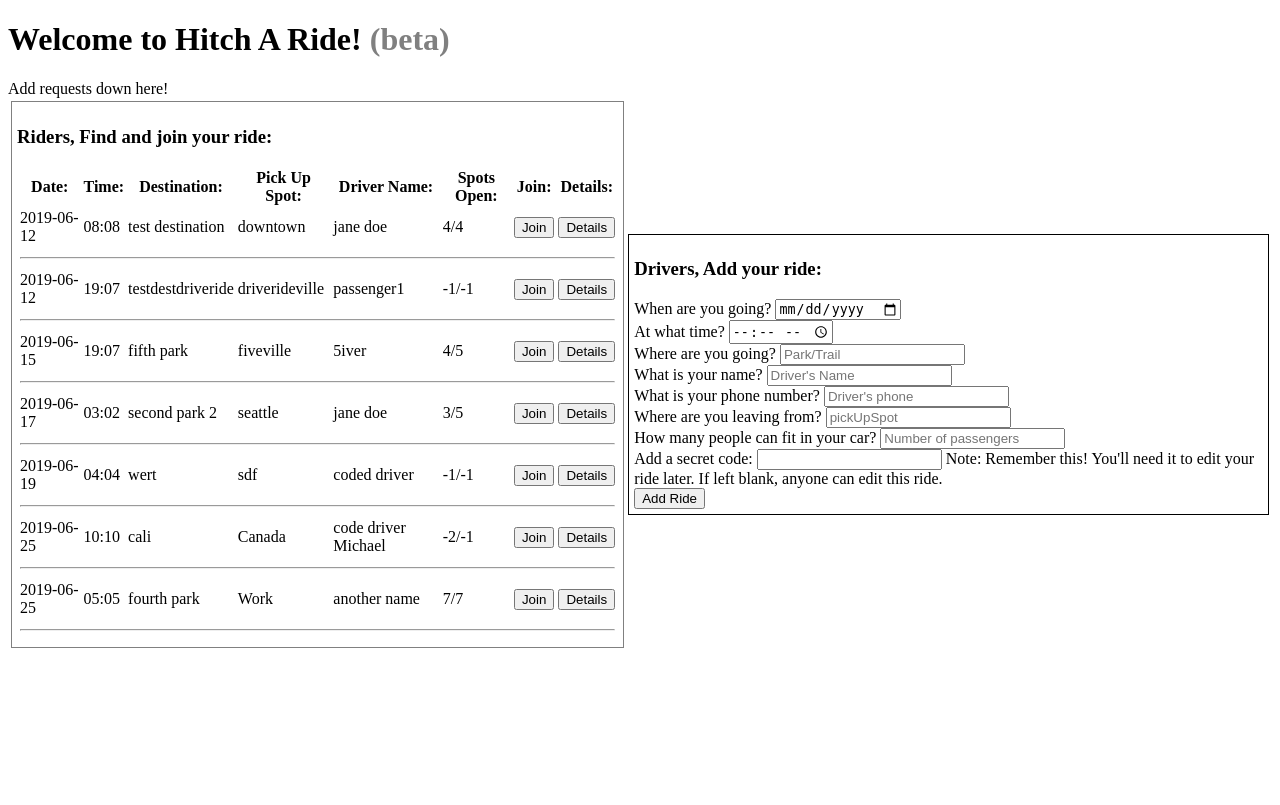
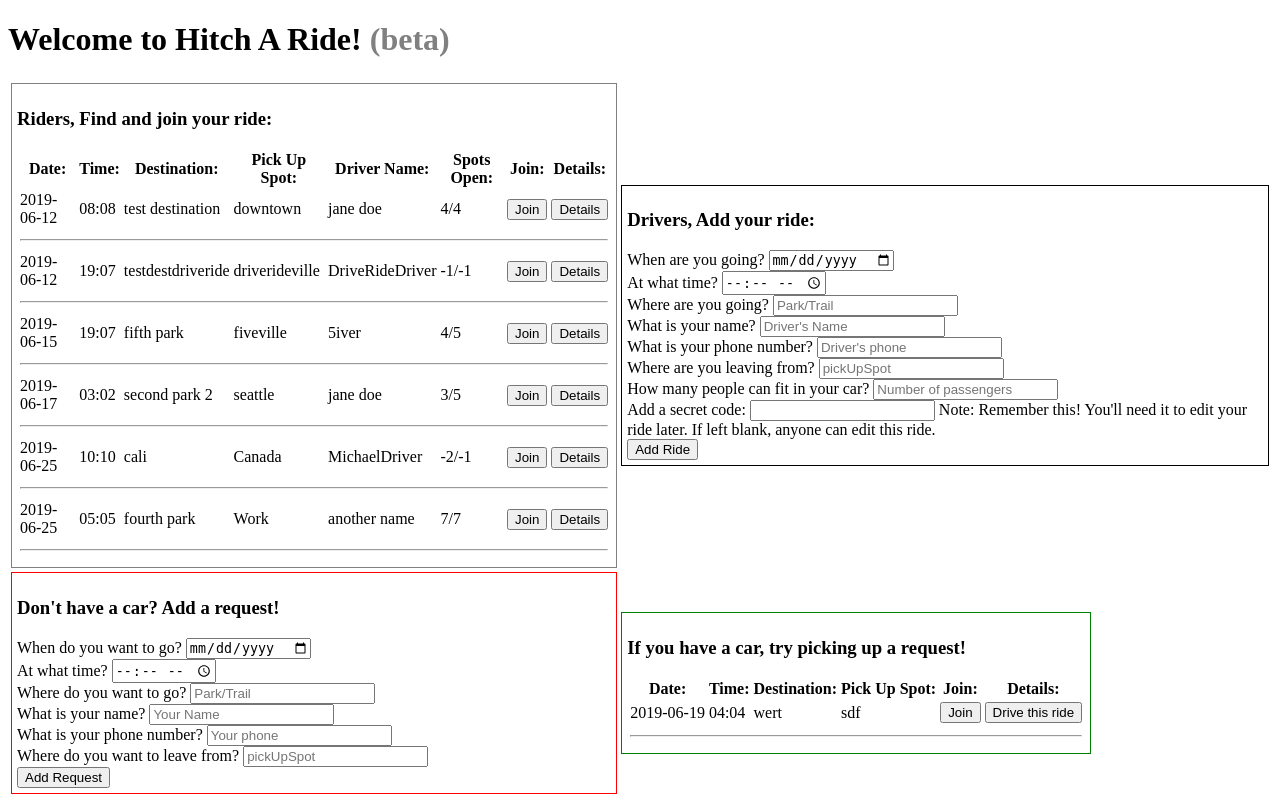
Before and after one commit to mes258/hikePool, a Flask app: page / in a window 1280 px wide. Before the commit the page ends 648 px from the top, so only its background shows below. Run offline with Flask 2, Linux system fonts and the light colour scheme; data comes from the database, SQL or seed files in the repository; both versions use the stored data as it was after the commit.

Commit message:
Users can now view and add requests and drivers can turn requests into rides

```diff
--- a/app.py
+++ b/app.py
@@ -1,6 +1,6 @@
 from flask import Flask, render_template, request, redirect
 from flask_cors import CORS
-from models import createRide, getRides, deleteRide, joinRide, getRide, editRide, createPerson, getPeople, getPerson, getPassengers
+from models import createRide, getRides, deleteRide, joinRide, getRide, editRide, createPerson, getPeople, getPerson, getPassengers, getRequests, driveRide, getDriver
 app = Flask(__name__)
 
 CORS(app)
@@ -24,8 +24,50 @@ def index():
         createRide(date, time, destination, pickUpSpot, newId, passengerNum, passengerNum, secretCode)
 
     rides = getRides()
+    print("RIDES::")
+    print(rides)
+    ridesWithDrivers = []
+    for ride in rides:
+        print("Getting driver for ride")
+        ridesWithDrivers.append((ride, getDriver(ride[5])))
+    print(ridesWithDrivers)
+    requests = getRequests()
+    return render_template('index.html', rides=ridesWithDrivers, requests=requests)
+
+@app.route('/createRequest', methods=['POST'])
+def create_request():
+    name = request.form.get('name')
+    phone = request.form.get('phone')
+    passengerId = createPerson(name, phone)
+
+    date = request.form.get('date')
+    time = request.form.get('time')
+    destination = request.form.get('destination')
+    pickUpSpot = request.form.get('pickUpSpot')
+    createRide(date, time, destination, pickUpSpot, -1, -1, 0, None)
+
+    rides = getRides()
     drivers = getPeople()
-    return render_template('index.html', rides=rides, drivers=drivers)
+    reqests = getRequests()
+    return redirect('/')
+
+@app.route('/driveRide/<rideId>', methods=['POST'])
+def drive_ride(rideId):
+    ride = getRide(rideId)
+    return render_template('driveRide.html', ride=ride)
+
+@app.route('/driveRide/<rideId>/submit', methods=['POST'])
+def drive_ride_submit(rideId):
+    name = request.form.get('name')
+    phone = request.form.get('phone')
+    secretCode = request.form.get('secretCode')
+
+    driverId = createPerson(name, phone)
+    driveRide(rideId, driverId, secretCode)
+
+    rides = getRides()
+    return redirect('/')
+
 
 @app.route('/join/<rideId>', methods=['POST'])
 def join_ride(rideId):
--- a/models.py
+++ b/models.py
@@ -14,7 +14,7 @@ def createRide(date, time, destination, pickUpSpot, driverId, passengerNum, spot
 def getRides():
     con = sql.connect(path.join(ROOT, 'database.db'))
     cur = con.cursor()
-    cur.execute('select * from rides ORDER BY date, destination;')
+    cur.execute('select * from rides where not driverId = -1 ORDER BY date, destination;')
     rides = cur.fetchall()
     con.close()
     #Delete the first car if it is out of date
@@ -23,6 +23,27 @@ def getRides():
         if firstTripDate < datetime.now() - timedelta(days=1):
             deleteRide(rides[0][0])
     return rides
+
+def getRequests():
+    con = sql.connect(path.join(ROOT, 'database.db'))
+    cur = con.cursor()
+    cur.execute('select * from rides where driverId = -1 ORDER BY date, destination;')
+    requests = cur.fetchall()
+    con.close()
+    #Delete the first request if it is out of date
+    if len(requests) > 0:
+        firstTripDate = datetime.strptime(requests[0][1], "%Y-%m-%d")
+        if firstTripDate < datetime.now() - timedelta(days=1):
+            deleteRide(requests[0][0])
+    return requests
+
+def driveRide(rideId, driverId, secretCode):
+    con = sql.connect(path.join(ROOT, 'database.db'))
+    cur = con.cursor()
+    cur.execute('update rides set driverId = ? where id = ?', [driverId, rideId])
+    cur.execute('update rides set secretCode = ? where id = ?', [secretCode, rideId])
+    con.commit()
+    con.close()
 
 def joinRide(rideId, passengerId):
     con = sql.connect(path.join(ROOT, 'database.db'))
@@ -101,6 +122,14 @@ def deletePeople(peopleIds):
     con.commit()
     con.close()
 
+def getDriver(driverId):
+    con = sql.connect(path.join(ROOT, 'database.db'))
+    cur = con.cursor()
+    cur.execute('select * from people where id = ?', [driverId])
+    drivers = cur.fetchall()
+    con.close()
+    return drivers
+
 def getPassengers(rideId, passengerLimit):
     con = sql.connect(path.join(ROOT, 'database.db'))
     cur = con.cursor()
--- a/templates/index.html
+++ b/templates/index.html
@@ -21,16 +21,16 @@
                             </tr>
                             {% for ride in rides %}
                             <tr>
-                                <td>{{ride[1]}}</td>
-                                <td>{{ride[2]}}</td>
-                                <td>{{ride[3]}}</td>
-                                <td>{{ride[4]}}</td>
-                                <td>{{drivers[(ride[5]-1)][1]}}</td>
-                                <td>{{ride[7]}}/{{ride[6]}}</td>
-                                <td><form action="/join/{{'{0}'.format(ride[0])}}" method="post">
+                                <td>{{ride[0][1]}}</td>
+                                <td>{{ride[0][2]}}</td>
+                                <td>{{ride[0][3]}}</td>
+                                <td>{{ride[0][4]}}</td>
+                                <td>{{ride[1][0][1]}}</td>
+                                <td>{{ride[0][7]}}/{{ride[0][6]}}</td>
+                                <td><form action="/join/{{'{0}'.format(ride[0][0])}}" method="post">
                                     <input type="submit" value="Join">
                                 </form></td>
-                                <td><form action="/details/{{'{0}'.format(ride[0])}}" method="post">
+                                <td><form action="/details/{{'{0}'.format(ride[0][0])}}" method="post">
                                     <input type="submit" value="Details">
                                 </form></td>
                             </tr>
@@ -61,7 +61,55 @@
                 </td>
             </tr>
             <tr>
-                Add requests down here!
+                <td>
+                    <div style="border: 1px solid red; padding: 5px;">
+                        <h3>Don't have a car? Add a request!</h3>
+                        <form action="/createRequest" method="post">
+                            When do you want to go? <input type="date" placeholder="Date of Trip" name = "date"> <br>
+                            At what time? <input type="time" name="time"> <br>
+                            Where do you want to go? <input placeholder="Park/Trail" name = "destination"> <br>
+                            What is your name? <input placeholder="Your Name" name = "name"> <br>
+                            What is your phone number? <input placeholder="Your phone" name = "phone"> <br>
+                            Where do you want to leave from? <input placeholder="pickUpSpot" name = "pickUpSpot"> <br>
+                            <input type="submit" value="Add Request">
+                        </form>
+                    </div>
+                </td>
+
+                <td>
+                    <div style="border: 1px solid green; float: left; padding: 5px;">
+                        <h3>If you have a car, try picking up a request!</h3>
+                        <table>
+                            <tr>
+                                <th>Date:</th>
+                                <th>Time:</th>
+                                <th>Destination:</th>
+                                <th>Pick Up Spot:</th>
+                                <th>Join:</th>
+                                <th>Details:</td>
+                            </tr>
+                            {% for request in requests %}
+                            <tr>
+                                <td>{{request[1]}}</td>
+                                <td>{{request[2]}}</td>
+                                <td>{{request[3]}}</td>
+                                <td>{{request[4]}}</td>
+                                <td><form action="/join/{{'{0}'.format(request[0])}}" method="post">
+                                    <input type="submit" value="Join">
+                                </form></td>
+                                <td><form action="/driveRide/{{'{0}'.format(request[0])}}" method="post">
+                                    <input type="submit" value="Drive this ride">
+                                </form></td>
+                            </tr>
+                            <tr>
+                                <td colspan="15">
+                                    <hr>
+                                </td>
+                            </tr>
+                            {% endfor %}
+                        </table>
+                    </div>
+                </td>
             </tr>
         </table>
     </body>
```
Also changed, not shown: templates/driveRide.html (added, +16 -0 lines), database.db.
